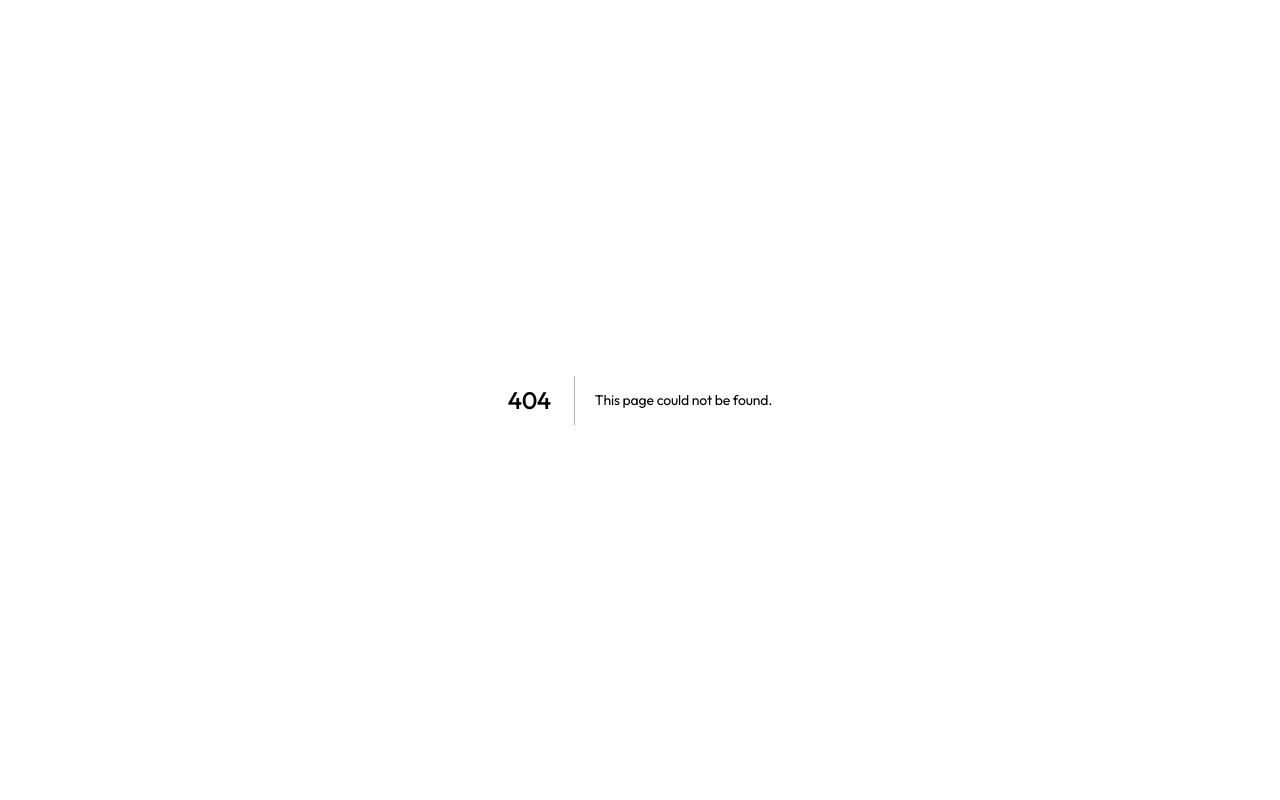
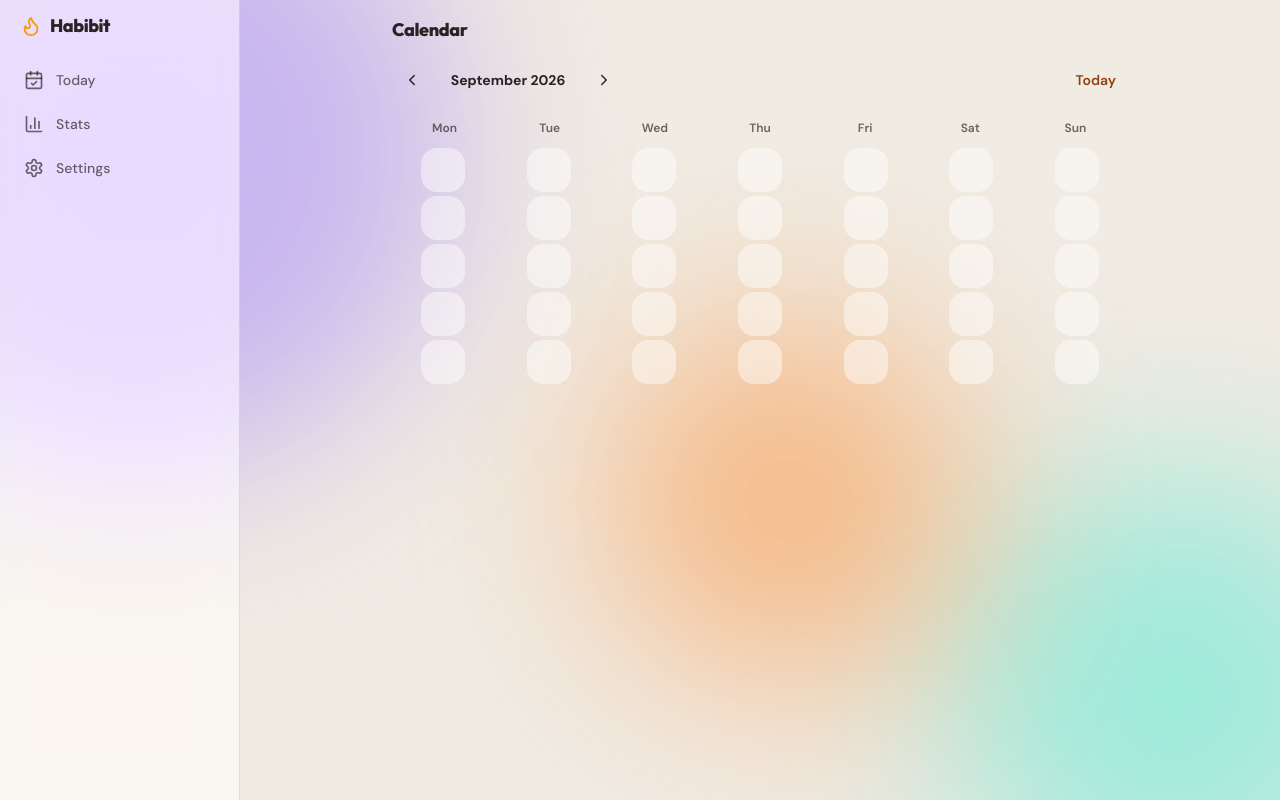
Before and after one commit to satosssss/habibit, a Next.js app: page /calendar in a window 1280 px wide. Before the commit this address had no page. Built offline with nearby package versions, Linux system fonts and the light colour scheme.

Commit message:
feat(calendar): month grid with day labels (slice E R5)

```diff
--- /dev/null
+++ b/src/app/calendar/page.tsx
@@ -0,0 +1,12 @@
+'use client';
+
+import { NavShell } from '@/components/NavShell';
+import { CalendarScreen } from '@/components/CalendarScreen';
+
+export default function CalendarPage() {
+  return (
+    <NavShell>
+      <CalendarScreen />
+    </NavShell>
+  );
+}
--- /dev/null
+++ b/src/components/CalendarScreen.tsx
@@ -0,0 +1,143 @@
+'use client';
+
+import { ChevronLeft, ChevronRight } from 'lucide-react';
+import Link from 'next/link';
+import { useEffect, useMemo, useState } from 'react';
+import { listHabits, loadRange } from '@/lib/repo';
+import { classifyDate, fromKey, monthGrid, todayKey, toKey } from '@/lib/dates';
+import { buildDayStats } from '@/lib/stats';
+import { useLiveQuery } from '@/lib/useLiveQuery';
+
+const MONTHS = ['January', 'February', 'March', 'April', 'May', 'June', 'July',
+  'August', 'September', 'October', 'November', 'December'];
+const WEEKDAYS = ['Mon', 'Tue', 'Wed', 'Thu', 'Fri', 'Sat', 'Sun'];
+
+/** `October 3` — unpadded, matches the spec's aria-label examples (R5). */
+const labelDate = (key: string) => `${MONTHS[Number(key.slice(5, 7)) - 1]} ${Number(key.slice(8, 10))}`;
+
+export function CalendarScreen() {
+  const today = todayKey();
+  const todayDate = fromKey(today);
+  const [mounted, setMounted] = useState(false);
+  const [cursor, setCursor] = useState({ y: todayDate.getFullYear(), m: todayDate.getMonth() }); // m 0-based
+
+  useEffect(() => setMounted(true), []);
+
+  const monthStart = toKey(new Date(cursor.y, cursor.m, 1));
+  const monthEnd = toKey(new Date(cursor.y, cursor.m + 1, 0));
+
+  const habits = useLiveQuery(() => listHabits(), []);
+  const entries = useLiveQuery(() => loadRange(monthStart, monthEnd), [monthStart, monthEnd]);
+
+  const stats = useMemo(
+    () => (habits && entries ? buildDayStats(habits, entries, { from: monthStart, to: monthEnd }) : undefined),
+    [habits, entries, monthStart, monthEnd],
+  );
+  const grid = useMemo(() => monthGrid(cursor.y, cursor.m + 1), [cursor]);
+
+  const step = (n: number) =>
+    setCursor(({ y, m }) => { const d = new Date(y, m + n, 1); return { y: d.getFullYear(), m: d.getMonth() }; });
+  const goToday = () => setCursor({ y: todayDate.getFullYear(), m: todayDate.getMonth() });
+
+  const skeletonGrid = (
+    <div className="grid grid-cols-7 justify-items-center gap-1" aria-hidden>
+      {Array.from({ length: 35 }, (_, i) => <span key={i} className="skeleton h-11 w-11" />)}
+    </div>
+  );
+
+  return (
+    <div className="mx-auto w-full max-w-3xl px-4 pb-10">
+      <h1 className="py-4 text-lg font-extrabold">Calendar</h1>
+
+      <div className="mb-3 flex items-center justify-between gap-2">
+        <div className="flex items-center gap-1">
+          <button type="button" aria-label="Previous month" onClick={() => step(-1)}
+                  className="grid h-10 w-10 place-items-center rounded-full hover:bg-[var(--color-muted)]">
+            <ChevronLeft size={18} />
+          </button>
+          <p className="min-w-36 text-center text-sm font-bold">
+            {mounted ? `${MONTHS[cursor.m]} ${cursor.y}` : <span className="skeleton inline-block h-5 w-28" />}
+          </p>
+          <button type="button" aria-label="Next month" onClick={() => step(1)}
+                  className="grid h-10 w-10 place-items-center rounded-full hover:bg-[var(--color-muted)]">
+            <ChevronRight size={18} />
+          </button>
+        </div>
+        <button type="button" onClick={goToday}
+                className="min-h-10 rounded-full px-3 py-2 text-sm font-semibold text-[var(--color-accent-ink)] hover:bg-[var(--color-muted)]">
+          Today
+        </button>
+      </div>
+
+      {/* Monday-first headers (spec R5; matches the heatmap's week start) */}
+      <div aria-hidden className="grid grid-cols-7 justify-items-center pb-1 text-center text-xs font-semibold text-[var(--color-subtle)]">
+        {WEEKDAYS.map((d) => (
+          <span key={d} className="flex h-8 w-11 items-center justify-center">{d}</span>
+        ))}
+      </div>
+
+      {!mounted || !stats ? (
+        skeletonGrid
+      ) : (
+        <div className="grid grid-cols-7 justify-items-center gap-1">
+          {grid.map((key, i) => {
+            if (!key) return <span key={`blank-${i}`} aria-hidden className="h-11 w-11" />;
+            const kind = classifyDate(key, today);
+            const stat = stats.get(key);
+
+            const label =
+              kind === 'future'
+                ? `${labelDate(key)}: upcoming`
+                : stat && stat.scheduled > 0
+                  ? `${labelDate(key)}: ${stat.completed} of ${stat.scheduled} done, ${Math.round(stat.ratio * 100)}%`
+                  : `${labelDate(key)}: nothing scheduled`;
+
+            // Spec R5: filled = perfect; hollow = active but not perfect;
+            // no dot = untouched / unscheduled / no data. Future never implies failure.
+            const dot =
+              kind === 'future' || !stat
+                ? 'none'
+                : stat.perfect
+                  ? 'filled'
+                  : stat.active
+                    ? 'hollow'
+                    : 'none';
+
+            const content = (
+              <>
+                <span aria-hidden>{Number(key.slice(8))}</span>
+                {dot !== 'none' && (
+                  <span
+                    aria-hidden
+                    className={`h-1.5 w-1.5 rounded-full ${
+                      dot === 'filled'
+                        ? 'bg-[var(--color-accent)]'
+                        : 'border border-[var(--color-subtle)]'
+                    }`}
+                  />
+                )}
+              </>
+            );
+            const base = 'flex h-11 w-11 flex-col items-center justify-center gap-0.5 rounded-xl text-sm';
+
+            if (kind === 'future') {
+              return (
+                <span key={key} aria-disabled="true" aria-label={label}
+                      className={`${base} text-[var(--color-subtle)]`}>
+                  {content}
+                </span>
+              );
+            }
+            return (
+              <Link key={key} href={`/today/${key}`} aria-label={label}
+                    aria-current={key === today ? 'date' : undefined}
+                    className={`${base} hover:bg-[var(--color-muted)]${key === today ? ' ring-2 ring-[var(--color-accent)]' : ''}`}>
+                {content}
+              </Link>
+            );
+          })}
+        </div>
+      )}
+    </div>
+  );
+}
```
Also changed, not shown: 2 other files (tests, documents, lock files or other folders).
